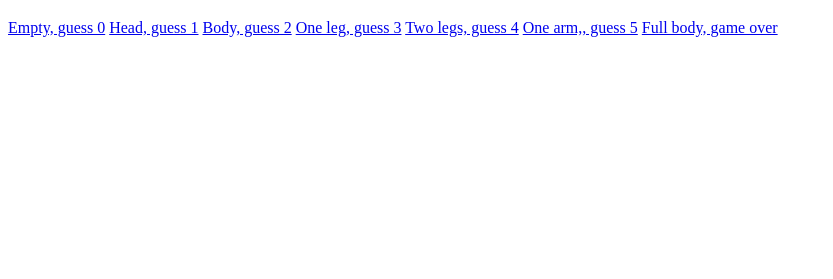
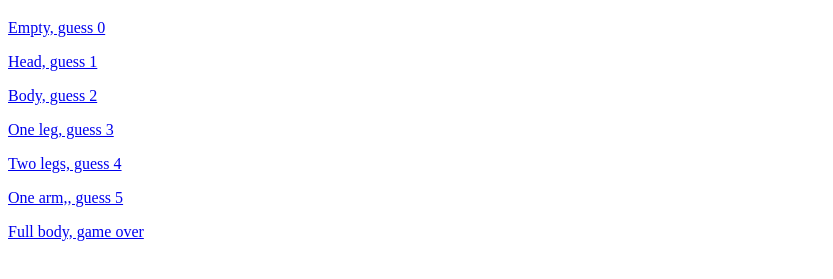
Before and after one commit to MrRoseTeacher/hangman, a plain HTML site: page index.html in a window 1280 px wide. Shown: the part 61-340 px from the top of the page, without its empty margins (0-833 px from the left). Drawn offline with Linux system fonts and the light colour scheme.

Commit message:
Update index.html

```diff
--- a/index.html
+++ b/index.html
@@ -9,13 +9,13 @@
   <body>
     <main>
       <h1>Hangman Files</h1>
-      <a href="0_empty.png">Empty, guess 0</a>
-      <a href="1_head.png">Head, guess 1</a>
-      <a href="2_body.png">Body, guess 2</a>
-      <a href="3_oneleg.png">One leg, guess 3</a>
-      <a href="4_twoleg.png">Two legs, guess 4</a>
-      <a href="5_onearm.png">One arm,, guess 5</a>
-      <a href="6_full.png">Full body, game over</a>
+      <p><a href="0_empty.png">Empty, guess 0</a></p>
+      <p><a href="1_head.png">Head, guess 1</a></p>
+      <p><a href="2_body.png">Body, guess 2</a></p>
+      <p><a href="3_oneleg.png">One leg, guess 3</a></p>
+      <p><a href="4_twoleg.png">Two legs, guess 4</a></p>
+      <p><a href="5_onearm.png">One arm,, guess 5</a></p>
+      <p><a href="6_full.png">Full body, game over</a></p>
     </main>
   </body>
 </html>
```
